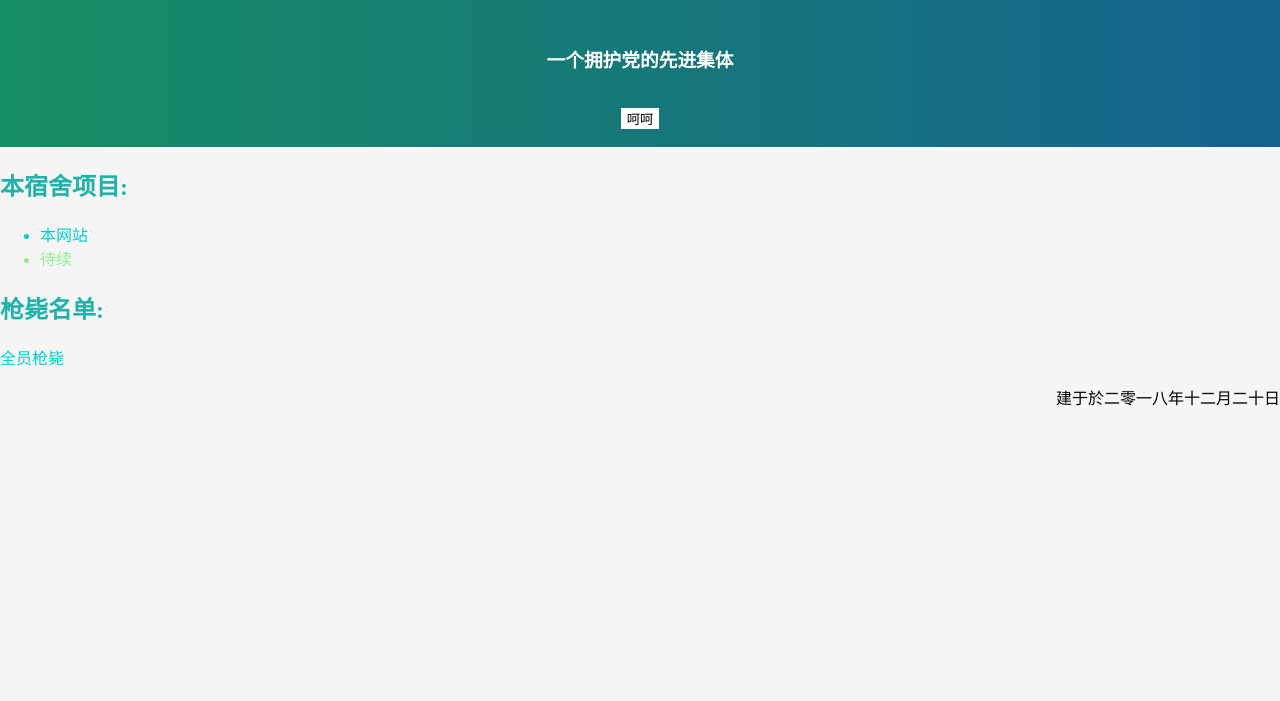
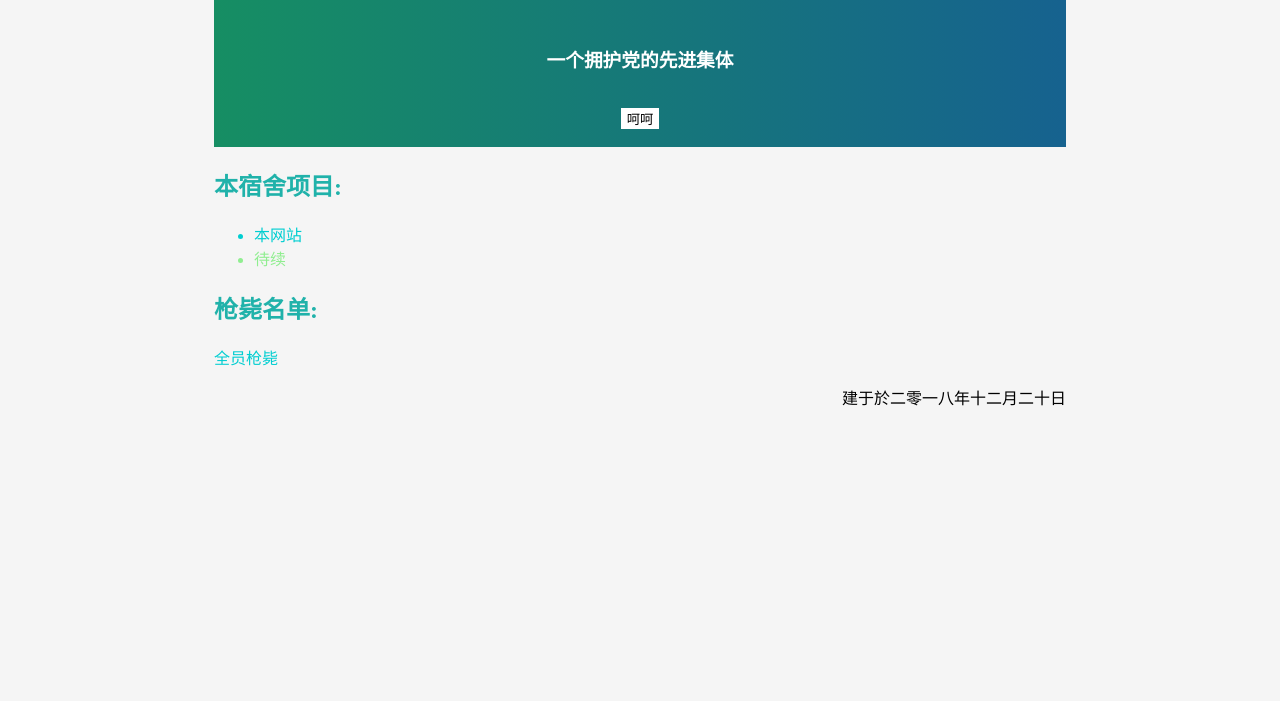
Before and after one commit to GTEGZGX-BXBWRCF/GTEGZGX-BXBWRCF.github.io, a plain HTML site: page index.html in a window 1280 px wide. Shown: the part 99-800 px from the top of the page. Drawn offline with nearby package versions, Linux system fonts and the light colour scheme.

Commit message:
调整宽度:body.width=852px

```diff
--- a/index.html
+++ b/index.html
@@ -15,7 +15,7 @@
         }
         body
         {
-
+            width: 852px;
             margin:auto;
             background: whitesmoke;
         }
```
